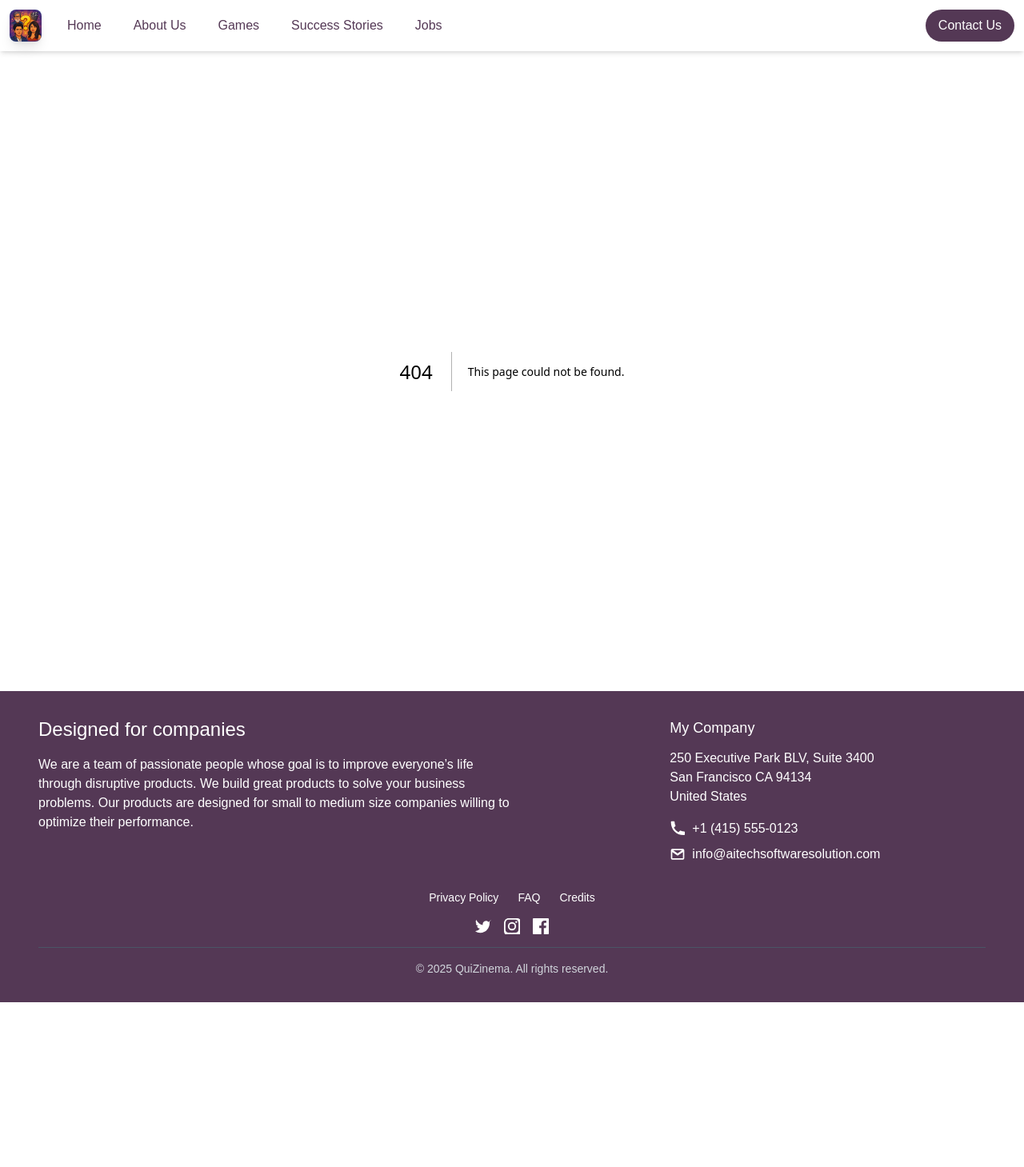
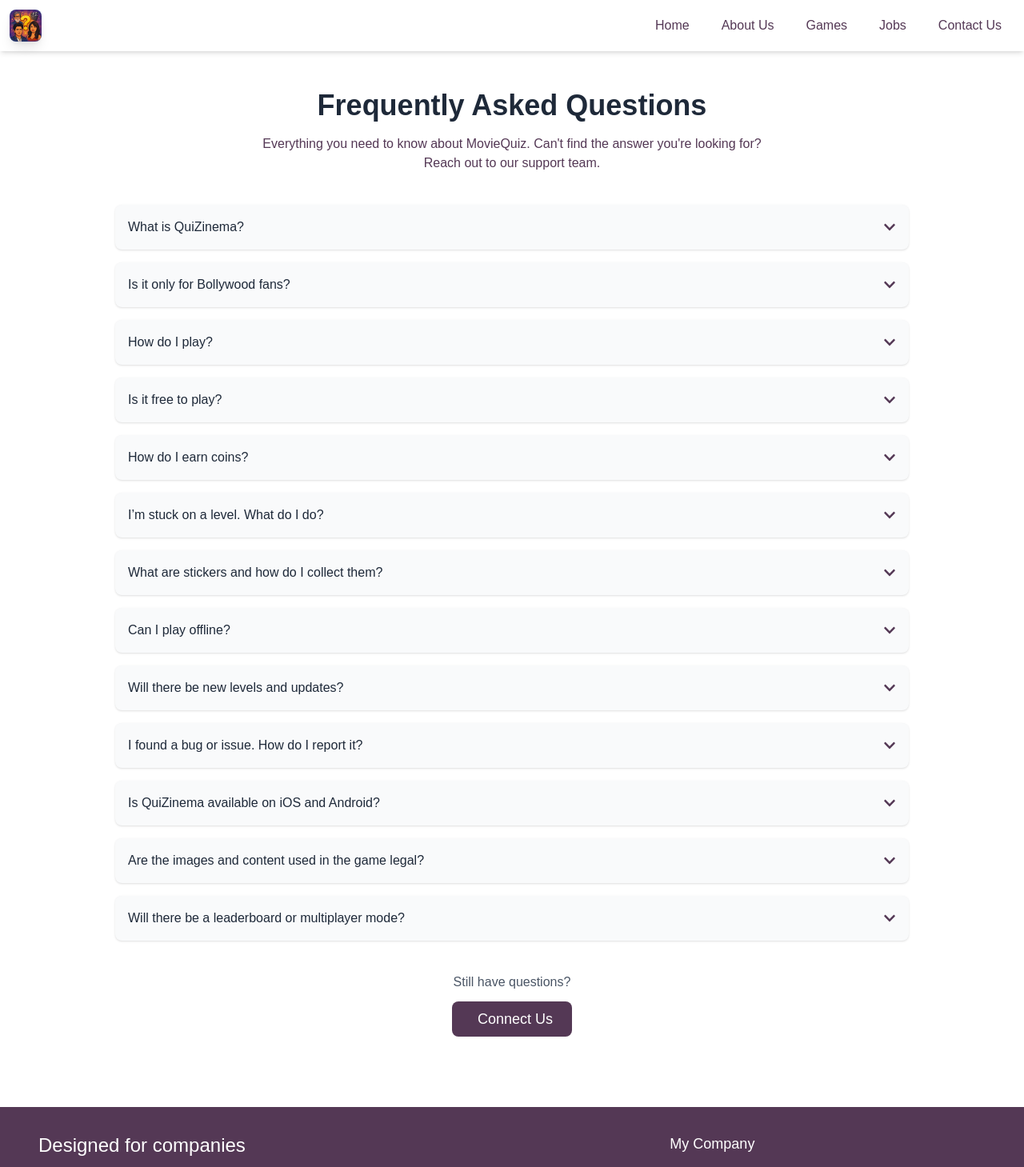
Before and after one commit to deejaseethal/QuiZinema, a Next.js app: page /faq in a window 1280 px wide. Before the commit this address had no page. Shown: the top 1459 px of the page at 80% size. Before the commit the page ends 1253 px from the top, so only its background shows below. Built offline with nearby package versions, Linux system fonts and the light colour scheme.

Commit message:
Navbar style changed , FAQ page Added

```diff
--- a/package.json
+++ b/package.json
@@ -12,6 +12,7 @@
     "next": "15.3.3",
     "react": "^19.0.0",
     "react-dom": "^19.0.0",
+    "react-icons": "^5.5.0",
     "react-slick": "^0.30.3",
     "slick-carousel": "^1.8.1"
   },
--- a/src/app/components/Banner.tsx
+++ b/src/app/components/Banner.tsx
@@ -5,22 +5,22 @@ export default function Banner() {
   return (
     <section className="w-full bg-gradient-to-b from-gray-50 to-white  flex flex-col items-center">
       {/* Image */}
-      <div className="w-full overflow-hidden max-h-[605px]"> {/* Constrain max height */}
+      <div className="w-full overflow-hidden"> {/* Constrain max height */}
         <Image
-          src="/cover.png"
+          src="/bannernew.jpg"
           alt="Quizinema Banner"
-          width={1200}
-          height={590} // Updated to a reasonable height for 3:1 ratio
+          width={1800}
+          height={815} // Updated to a reasonable height for 3:1 ratio
           layout="responsive"
           style={{ objectFit: 'contain', objectPosition: 'center' }}
           priority
         />
       </div>
       {/* Title */}
-      <h1 className="text-4xl sm:text-5xl md:text-6xl font-bold text-center px-4 mt-8 mb-4 text-gray-900 animate-fade-in">
+      <h1   className="text-3xl sm:text-4xl md:text-5xl font-bold text-center px-4 mt-8 mb-4 text-gray-900 animate-fade-in">
         Welcome to QuiZinema
       </h1>
-      <p className="text-xl sm:text-2xl text-gray-600 italic mb-6 animate-fade-in-delay">
+      <p className="text-xl sm:text-2xl text-[#543855]  italic mb-6 text-center animate-fade-in-delay">
         The Ultimate Movie Quiz Experience!
       </p>
 
--- /dev/null
+++ b/src/app/components/FreqAskQuestions.tsx
@@ -0,0 +1,104 @@
+"use client";
+
+import { FaChevronUp, FaChevronDown } from "react-icons/fa";
+
+
+import { useState } from "react";
+
+export default function FAQPage() {
+    const [openIndex, setOpenIndex] = useState<number | null>(null);
+
+    const faqs = [
+        {
+            question: "What is QuiZinema?",
+            answer: "QuiZinema is a fun, movie-themed trivia game where you guess films based on posters, characters, iconic scenes, and more! Think Bollywood + brainpower + bragging rights."
+        },
+        {
+            question: "Is it only for Bollywood fans?",
+            answer: "Not at all! While we’ve started with Bollywood, we’re expanding to Hollywood, Tollywood, Mollywood, and beyond. Stay tuned for new movie worlds!"
+        },
+        {
+            question: "How do I play?",
+            answer: "Just download the app, pick a level, and guess the movie! You’ll see images, scenes, or clues — type in the movie name and climb the leaderboard."
+        },
+        {
+            question: "Is it free to play?",
+            answer: "Yes! QuiZinema is absolutely free. You can play without paying, but we offer optional hints and power-ups that you can unlock with in-game coins."
+        },
+        {
+            question: "How do I earn coins?",
+            answer: "Coins are earned by completing levels, watching ads, or grabbing daily bonuses. You can also unlock more through challenges or special events."
+        },
+        {
+            question: "I’m stuck on a level. What do I do?",
+            answer: "No worries! Use hints like revealing a letter, removing wrong letters, or skipping the level altogether. You can also ask your friends for help."
+        },
+        {
+            question: "What are stickers and how do I collect them?",
+            answer: "Stickers are collectible movie-themed rewards you unlock as you progress. Think of them like digital souvenirs — the more you play, the more you earn."
+        },
+        {
+            question: "Can I play offline?",
+            answer: "You’ll need an internet connection to download the game and load levels, but once you’re in — many parts of the game can be played offline."
+        },
+        {
+            question: "Will there be new levels and updates?",
+            answer: "Definitely! We’re always adding new movie quizzes, levels, and surprises to keep things exciting. Follow us on Instagram to stay updated."
+        },
+        {
+            question: "I found a bug or issue. How do I report it?",
+            answer: "Oops! Sorry about that. Please email us at hello@quizinema.com or use the feedback option inside the app. We’re quick to fix things!"
+        },
+        {
+            question: "Is QuiZinema available on iOS and Android?",
+            answer: "Yes! You can find it on both the Apple App Store and Google Play Store."
+        },
+        {
+            question: "Are the images and content used in the game legal?",
+            answer: "We use AI-generated images and user-submitted content inspired by public domain or transformative fan art. If there’s something we should look into, let us know!"
+        },
+        {
+            question: "Will there be a leaderboard or multiplayer mode?",
+            answer: "Yes! Leaderboards are live, and multiplayer/trivia battles are coming soon. Get ready to challenge your filmy friends!"
+        }
+    ];
+
+    return (
+        <section className="py-12 bg-white">
+            <div className="container max-w-5xl mx-auto px-4">
+                <h1 className="text-4xl font-bold text-gray-800 text-center mb-4">Frequently Asked Questions</h1>
+                <p className="text-base text-[#543855] text-center mb-10 max-w-2xl mx-auto">
+                    Everything you need to know about MovieQuiz. Can&apos;t find the answer you&apos;re looking for? Reach out to our support team.
+                </p>
+
+                <div className="space-y-4">
+                    {faqs.map((faq, index) => (
+                        <div key={index} className="bg-gray-50 rounded-lg p-4 shadow-sm">
+                            <div
+                                className="flex justify-between items-center cursor-pointer"
+                                onClick={() => setOpenIndex(openIndex === index ? null : index)}
+                            >
+                                <h3 className="text-base font-medium text-gray-800 font-medium">{faq.question}</h3>
+                                <span className="text-[#543855] text-base">
+                                    {openIndex === index ? <FaChevronUp /> : <FaChevronDown />}
+                                </span>
+                            </div>
+                            {openIndex === index && (
+                                <p className="mt-2 text-sm text-[#543855]">{faq.answer}</p>
+                            )}
+                        </div>
+                    ))}
+                </div>
+            </div>
+            <div className="py-10 text-center">
+                <p className="text-base text-gray-600 mb-3">Still have questions?</p>
+                <a
+                    href="/contact"
+                    className="inline-block bg-[#543855] text-white text-lg px-6 py-2 rounded-lg hover:bg-purple-800 transition duration-300"
+                >
+                    <span className="mr-2"></span>Connect Us
+                </a>
+            </div>
+        </section>
+    );
+}
--- a/src/app/components/GameVision.tsx
+++ b/src/app/components/GameVision.tsx
@@ -1,9 +1,29 @@
+import Image from 'next/image';
+
 export default function OurVision() {
   return (
-    <section className="w-full bg-gradient-to-b from-black to-gray-900 py-16 text-white flex items-center justify-center">
-      <div className="w-full max-w-4xl px-4 text-center">
-        <h1 className="text-2xl sm:text-3xl md:text-4xl font-normal mb-6 text-gray-200 animate-fade-in">
-          About Us <span className="italic"> The Movie Lovers Behind the Screen</span>
+    <section id="about-section" className="relative w-full h-auto py-20 text-white overflow-hidden">
+
+      {/* Background Image */}
+      <div className="absolute inset-0 z-0">
+        <Image
+          src="/job_team.jpg"
+          alt="Team Background"
+          fill
+          className="object-cover"
+          priority
+        />
+        {/* Black Overlay */}
+        <div className="absolute inset-0 bg-black opacity-70"></div>
+      </div>
+
+      {/* Content */}
+      <div className="relative z-10 w-full max-w-4xl px-4 mx-auto text-center">
+        <h1 className="text-center mb-6 text-gray-100 animate-fade-in">
+          <span className="block text-lg sm:text-xl md:text-2xl font-normal py-2">Us,</span>
+          <span className="block text-2xl sm:text-3xl md:text-4xl italic font-semibold">
+            The Movie Lovers Behind the Screen
+          </span>
         </h1>
         <p className="text-base sm:text-lg md:text-xl text-gray-300 leading-relaxed mb-4">
           We&apos;re a small but passionate indie game team from India, brought together by our shared love for Bollywood and storytelling. At QuiZinema, we believe that every movie fan deserves a game that celebrates the joy of cinema — and that&apos;s exactly what we built.
--- a/src/app/components/footer.tsx
+++ b/src/app/components/footer.tsx
@@ -45,22 +45,23 @@ export default function FooterSection() {
           <Link href="/privacy-policy" className="text-white hover:text-gray-300">Privacy Policy</Link>
           <Link href="/faq" className="text-white hover:text-gray-300">FAQ</Link>
           <Link href="/credits" className="text-white hover:text-gray-300">Credits</Link>
-          </div>
-          <div className="flex flex-col md:flex-row justify-center items-center gap-6 mb-4 text-sm">
+        </div>
+        <div className="flex flex-col md:flex-row justify-center items-center gap-6 mb-4 text-sm">
           <div className="flex gap-4 mt-2 md:mt-0">
             <Link href="https://twitter.com" className="text-white hover:text-gray-300">
               <svg className="w-5 h-5" fill="currentColor" viewBox="0 0 24 24">
-                <path d="M23 3a10.9 10.9 0 01-3.14 2.6 4.92 4.92 0 00-8.42 4.5A13.89 13.89 0 011.67 2.25a4.93 4.93 0 001.52 6.57A4.9 4.9 0 01.96 6.93v.06a4.92 4.92 0 003.95 4.82 4.92 4.92 0 01-2.22.08 4.93 4.93 0 004.6 3.42A9.86 9.86 0 010 19.54a13.94 13.94 0 007.55 2.21c9.05 0 14-7.5 14-14V5a10.87 10.87 0 002.65-2.76z"/>
+                <path d="M18.224 2H21L14.732 9.52 22.35 22H15.75L11.047 14.854 5.57 22H2L8.686 13.98 1.4 2h7.016l4.29 6.673L18.224 2z" />
               </svg>
+
             </Link>
             <Link href="https://instagram.com" className="text-white hover:text-gray-300">
               <svg className="w-5 h-5" fill="currentColor" viewBox="0 0 24 24">
-                <path d="M12 2.163c3.204 0 3.584.012 4.85.07 1.366.062 2.633.324 3.608 1.299.975.975 1.237 2.242 1.299 3.608.058 1.266.07 1.646.07 4.85s-.012 3.584-.07 4.85c-.062 1.366-.324 2.633-1.299 3.608-.975.975-2.242 1.237-3.608 1.299-1.266.058-1.646.07-4.85.07s-3.584-.012-4.85-.07c-1.366-.062-2.633-.324-3.608-1.299-.975-.975-1.237-2.242-1.299-3.608-.058-1.266-.07-1.646-.07-4.85s.012-3.584.07-4.85c.062-1.366.324-2.633 1.299-3.608.975-.975 2.242-1.237 3.608-1.299 1.266-.058 1.646-.07 4.85-.07m0-2.163C8.738 0 8.334.012 7.05.07c-1.91.085-3.63.568-5.022 1.96C.692 3.42.209 5.14 0 7.05c-.085 1.91-.07 2.324-.07 6.113s-.012 4.203.07 6.113c.085 1.91.568 3.63 1.96 5.022 1.392 1.392 3.112 1.875 5.022 1.96 1.91.085 2.324.07 6.113.07s4.203.012 6.113-.07c1.91-.085 3.63-.568 5.022-1.96 1.392-1.392 1.875-3.112 1.96-5.022.085-1.91.07-2.324.07-6.113s-.012-4.203-.07-6.113c-.085-1.91-.568-3.63-1.96-5.022-1.392-1.392-3.112-1.875-5.022-1.96C15.666.012 15.262 0 12 0zM12 5.838a6.162 6.162 0 100 12.324 6.162 6.162 0 000-12.324zm0 10.162a3.999 3.999 0 110-7.998 3.999 3.999 0 010 7.998zm6.406-11.845a1.44 1.44 0 100 2.881 1.44 1.44 0 000-2.881z"/>
+                <path d="M12 2.163c3.204 0 3.584.012 4.85.07 1.366.062 2.633.324 3.608 1.299.975.975 1.237 2.242 1.299 3.608.058 1.266.07 1.646.07 4.85s-.012 3.584-.07 4.85c-.062 1.366-.324 2.633-1.299 3.608-.975.975-2.242 1.237-3.608 1.299-1.266.058-1.646.07-4.85.07s-3.584-.012-4.85-.07c-1.366-.062-2.633-.324-3.608-1.299-.975-.975-1.237-2.242-1.299-3.608-.058-1.266-.07-1.646-.07-4.85s.012-3.584.07-4.85c.062-1.366.324-2.633 1.299-3.608.975-.975 2.242-1.237 3.608-1.299 1.266-.058 1.646-.07 4.85-.07m0-2.163C8.738 0 8.334.012 7.05.07c-1.91.085-3.63.568-5.022 1.96C.692 3.42.209 5.14 0 7.05c-.085 1.91-.07 2.324-.07 6.113s-.012 4.203.07 6.113c.085 1.91.568 3.63 1.96 5.022 1.392 1.392 3.112 1.875 5.022 1.96 1.91.085 2.324.07 6.113.07s4.203.012 6.113-.07c1.91-.085 3.63-.568 5.022-1.96 1.392-1.392 1.875-3.112 1.96-5.022.085-1.91.07-2.324.07-6.113s-.012-4.203-.07-6.113c-.085-1.91-.568-3.63-1.96-5.022-1.392-1.392-3.112-1.875-5.022-1.96C15.666.012 15.262 0 12 0zM12 5.838a6.162 6.162 0 100 12.324 6.162 6.162 0 000-12.324zm0 10.162a3.999 3.999 0 110-7.998 3.999 3.999 0 010 7.998zm6.406-11.845a1.44 1.44 0 100 2.881 1.44 1.44 0 000-2.881z" />
               </svg>
             </Link>
             <Link href="https://facebook.com" className="text-white hover:text-gray-300">
               <svg className="w-5 h-5" fill="currentColor" viewBox="0 0 24 24">
-                <path d="M22.675 0H1.325C.593 0 0 .593 0 1.325v21.351C0 23.407.593 24 1.325 24H12.82v-9.294H9.692v-3.622h3.128V8.413c0-3.1 1.893-4.788 4.659-4.788 1.325 0 2.463.099 2.795.143v3.24l-1.918.001c-1.504 0-1.795.715-1.795 1.763v2.313h3.587l-.467 3.622h-3.12V24h6.116c.73 0 1.323-.593 1.323-1.325V1.325C24 .593 23.407 0 22.675 0z"/>
+                <path d="M22.675 0H1.325C.593 0 0 .593 0 1.325v21.351C0 23.407.593 24 1.325 24H12.82v-9.294H9.692v-3.622h3.128V8.413c0-3.1 1.893-4.788 4.659-4.788 1.325 0 2.463.099 2.795.143v3.24l-1.918.001c-1.504 0-1.795.715-1.795 1.763v2.313h3.587l-.467 3.622h-3.12V24h6.116c.73 0 1.323-.593 1.323-1.325V1.325C24 .593 23.407 0 22.675 0z" />
               </svg>
             </Link>
           </div>
--- /dev/null
+++ b/src/app/faq/page.tsx
@@ -0,0 +1,7 @@
+import FAQPage from '../components/FreqAskQuestions';
+
+const FAQ_Page: React.FC = () => {
+  return <FAQPage />;
+};
+
+export default FAQ_Page;
--- a/src/app/layout.tsx
+++ b/src/app/layout.tsx
@@ -14,7 +14,7 @@ function Navbar() {
   };
 
   return (
-    <nav className="bg-white shadow-md p-3 relative z-50">
+    <nav className="bg-white shadow-md p-3 relative sticky top-0  z-50">
       <div className="container mx-auto flex items-center justify-between">
         {/* Left Side: Logo and Navigation Links */}
         <div className="flex items-center">
@@ -30,9 +30,10 @@ function Navbar() {
             </div>
 
           </Link>
+</div>
 
-
-
+{/* Right Side: Hamburger + Contact */}
+<div className="flex items-center space-x-4">
           {/* Navigation Links */}
           <div
             className={`${isOpen ? 'block' : 'hidden'
@@ -41,26 +42,22 @@ function Navbar() {
             <Link href="/" onClick={() => setIsOpen(false)} className="block sm:inline-block text-base text-[#543855] hover:text-[#D32F2F] py-2 sm:py-0">
               Home
             </Link>
-            <Link href="/about" onClick={() => setIsOpen(false)} className="block sm:inline-block text-base text-[#543855] hover:text-[#D32F2F] py-2 sm:py-0">
+            <Link href="#about-section" onClick={() => setIsOpen(false)} className="block sm:inline-block text-base text-[#543855] hover:text-[#D32F2F] py-2 sm:py-0">
               About Us
             </Link>
             <Link href="/games" onClick={() => setIsOpen(false)} className="block sm:inline-block text-base text-[#543855] hover:text-[#D32F2F] py-2 sm:py-0">
               Games
             </Link>
-            <Link href="/success-stories" onClick={() => setIsOpen(false)} className="block sm:inline-block text-base text-[#543855] hover:text-[#D32F2F] py-2 sm:py-0">
-              Success Stories
-            </Link>
             <Link href="/jobs" onClick={() => setIsOpen(false)} className="block sm:inline-block text-base text-[#543855] hover:text-[#D32F2F] py-2 sm:py-0">
               Jobs
             </Link>
-            <Link href="/contact" onClick={() => setIsOpen(false)} className="block md:hidden sm:inline-block text-base text-[#543855] hover:text-[#D32F2F] py-2 sm:py-0">
+            <Link href="/contact" onClick={() => setIsOpen(false)} className="block  sm:inline-block text-base text-[#543855] hover:text-[#D32F2F] py-2 sm:py-0">
               Contact Us
             </Link>
           </div>
-        </div>
 
-        {/* Right Side: Hamburger + Contact */}
-        <div className="flex items-center space-x-4">
+
+
           {/* Hamburger Menu for Mobile */}
           <button
             className="sm:hidden text-gray-800 focus:outline-none"
@@ -81,14 +78,6 @@ function Navbar() {
               />
             </svg>
           </button>
-
-          {/* Contact Us Button - hidden on mobile */}
-          <Link
-            href="/contact"
-            className="hidden sm:inline-block bg-[#543855] text-white px-4 py-2 rounded-full hover:bg-gray-800"
-          >
-            Contact Us
-          </Link>
         </div>
 
       </div>
```
Also changed, not shown: public/bannernew.jpg (added), 1 other file (tests, documents, lock files or other folders).
